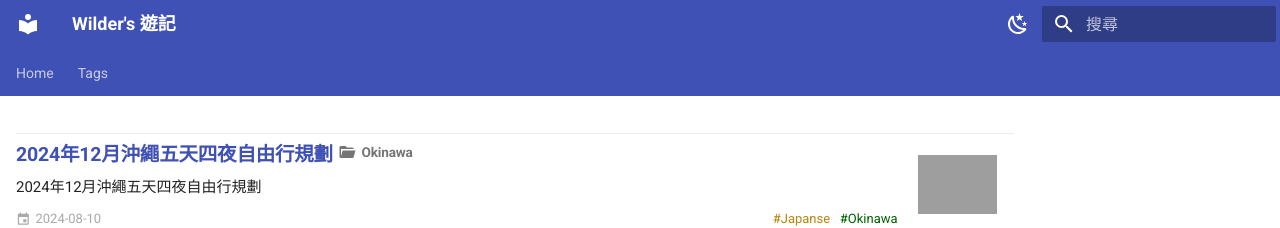
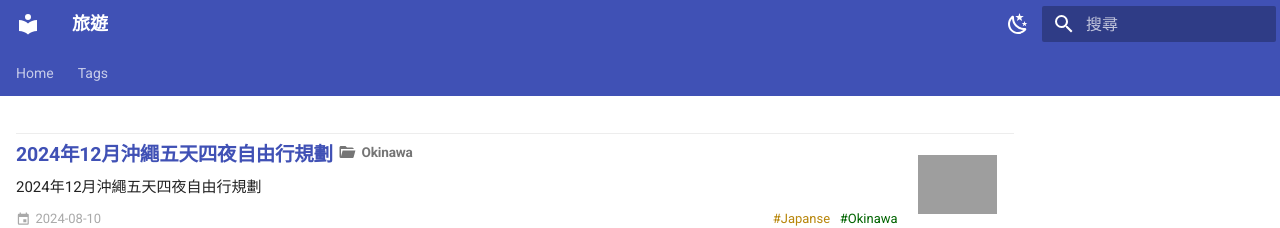
Before and after one commit to wilder640/trip, an MkDocs documentation site: the page built from docs/blog/index.md, in a window 1280 px wide. Shown: the top 228 px of the page. Built offline with MkDocs 1.6.1 and Material for MkDocs 9.7.7, drawn with Linux system fonts in a browser that asks for light colours.

Commit message:
修改網站主題

```diff
--- a/mkdocs.yml
+++ b/mkdocs.yml
@@ -1,4 +1,4 @@
-site_name: Wilder's 遊記
+site_name: 旅遊
 site_url: https://wilder640.github.io/trip/ # 網站位置
 #repo_url: https://github.com/wilder640/blog # Github Repository位置，用於content.action.view設定
 #edit_uri: edit/main/docs/ # Github Repository編輯位置，用於content.action.edit設定
```
